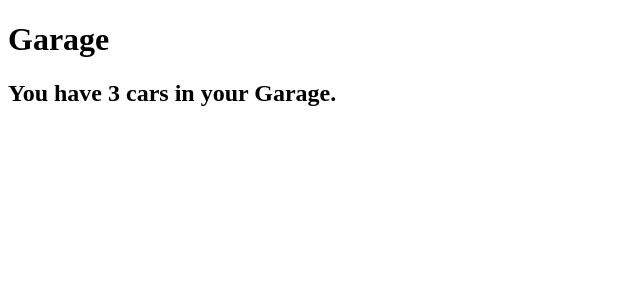
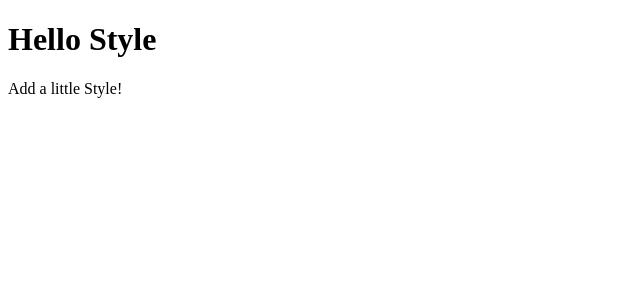
Before and after one commit to Becasss/ReactJS-Tutorial, a React (Create React App) app in the folder DAY1_ReactJS/my-react-app/: page / in a window 1280 px wide. Shown: the top 300 px of the page, without its empty margins (0-640 px from the left). Built offline with nearby package versions, Linux system fonts and the light colour scheme.

Commit message:
Update index.html

```diff
--- a/DAY1_ReactJS/my-react-app/src/index.js
+++ b/DAY1_ReactJS/my-react-app/src/index.js
@@ -1,24 +1,19 @@
+import '..module/.my-sass.scss';
 import React from 'react';
 import ReactDOM from 'react-dom/client';
 
-
-function Garage(props) {
-    const cars = props.cars;
+const Header = ( ) => {
     return (
         <>
-            <h1>Garage</h1>
-            {
-                cars.length > 0 &&
-                <h2>You have {cars.length} cars in your Garage.</h2>
-            }
+        <h1>Hello Style</h1>
+        <p>Add a little Style!</p>
         </>
-    );
+    )
 }
-const cars = ["Ford", "Bmw", "Audi"];
 
 const container = document.getElementById('root');
 const root = ReactDOM.createRoot(container);
-root.render(<Garage cars = {cars} />);
+root.render(<Header/>);
 
 /*
 You are now watching
```
